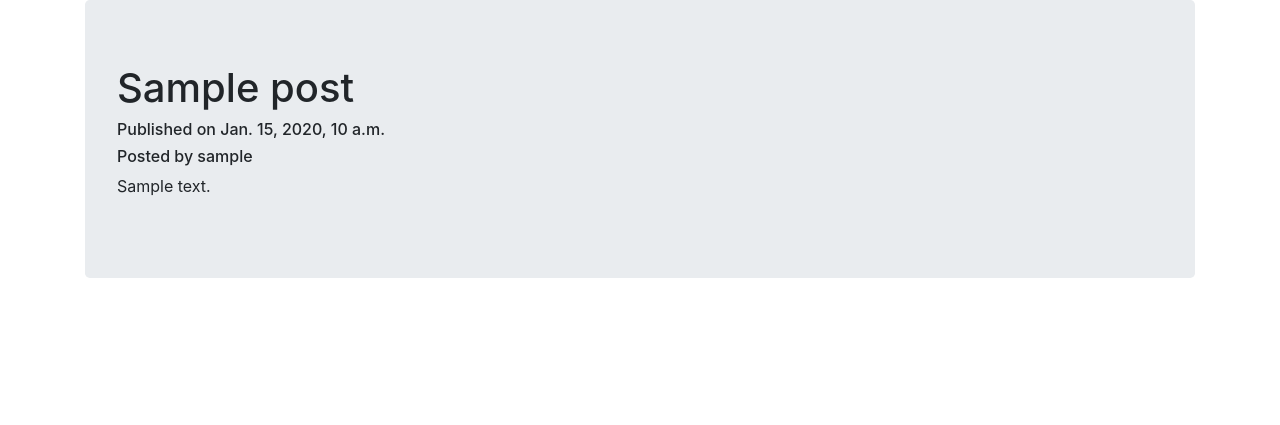
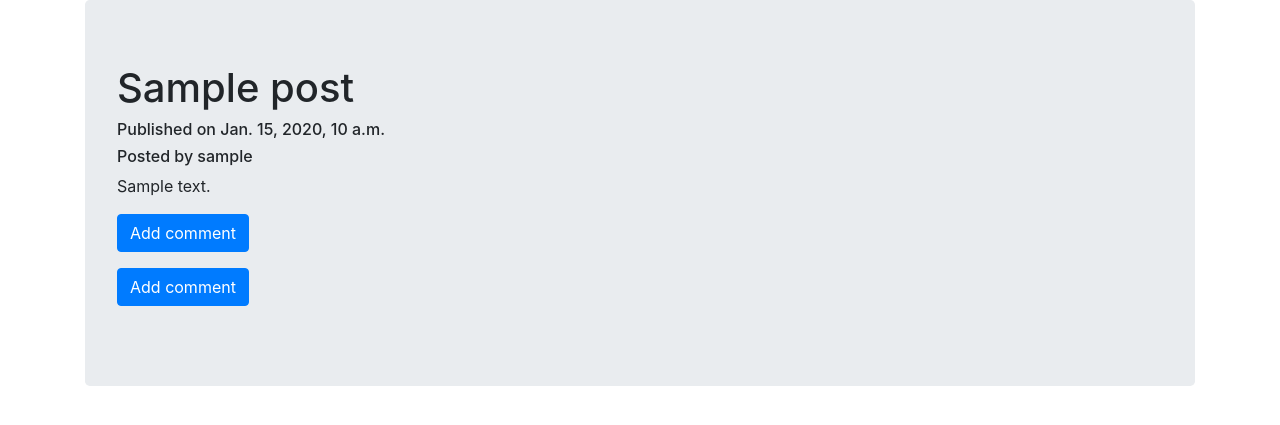
Before and after one commit to josepsa/Latest_blog, a Django app: page /blog_app/post_details/1/ in a window 1280 px wide. Shown: the part 104-529 px from the top of the page. Run offline with Django 3.2, Linux system fonts and the light colour scheme; tables that the repository leaves empty hold one stand-in row (values such as "Sample post"); some libraries are stand-ins or nearby versions.

Commit message:
second commit

```diff
--- a/blog_app/admin.py
+++ b/blog_app/admin.py
@@ -5,3 +5,4 @@ from django.contrib import admin
 from . import models
 
 admin.site.register(models.Post)
+admin.site.register(models.Comment)
--- a/blog_app/forms.py
+++ b/blog_app/forms.py
@@ -5,3 +5,8 @@ class PostForm(forms.ModelForm):
     class Meta():
         model=models.Post
         fields=('title','text')
+
+class CommentForm(forms.ModelForm):
+    class Meta():
+        models=models.Comment
+        fields=('text',)
--- a/blog_app/models.py
+++ b/blog_app/models.py
@@ -29,3 +29,28 @@ class Post(models.Model):
         if not self.pk:
             self.author=current_user
         super(Post,self).save(*args,**kwargs)
+
+    def publish(self):
+        self.published_date=timezone.now()
+        self.save()
+
+
+class Comment(models.Model):
+    post=models.ForeignKey(Post,on_delete=models.CASCADE,blank=True,null=True)
+    text=models.TextField()
+    created_date = models.DateTimeField(default=timezone.now)
+    created_by=models.ForeignKey(User,on_delete=models.CASCADE,blank=True,null=True,default=None)
+
+    def __str__(self):
+        return self.text
+
+    def get_absolute_url(self):
+        return reverse('blog_app:post_details',kwargs={'pk':self.pk})
+
+    def save(self,*args,**kwargs):
+        current_user=get_current_user()
+        if current_user and not User.pk:
+            current_user=None
+        if not self.pk:
+            self.created_by=current_user
+        super(Comment,self).save(*args,**kwargs)
--- a/blog_app/templates/blog_app/post_details.html
+++ b/blog_app/templates/blog_app/post_details.html
@@ -6,10 +6,16 @@
         <div><h6>Published on {{ post.published_date }}</h6></div>
         <h6>Posted by {{ post.author }}</h6>
         <p>{{ post.text }}</p>
+        <p><a class="btn btn-primary" href="{% url 'blog_app:add_comment' pk=post.pk %}">Add comment</a></p>
+        <p><a class="btn btn-primary " href="{% url 'bog_app:post_add_comment' pk=post.pk %}">Add comment</a></p>
+
     {% else %}
         <h6>Posted by {{ post.author }}</h6>
         <h6>Not published</h6>
         <p>{{ post.text }}</p>
+         <a class="btn btn-primary" href="{% url 'blog_app:post_publish' pk=post.pk %}">Publish</a>
+
     {% endif %}
-    </div>
+
+
 {% endblock %}
--- a/blog_app/templates/blog_app/post_draft_details.html
+++ b/blog_app/templates/blog_app/post_draft_details.html
@@ -6,5 +6,6 @@
         <h6>Created on: {{ post.created_date }}</h6>
         <p>{{ post.text }}</p>
         <h6>Not published</h6>
+        <a class="btn btn-primary" href="{% url 'blog_app:post_publish' pk=post.pk %}">Publish</a>
     </div>
 {% endblock %}
--- a/blog_app/urls.py
+++ b/blog_app/urls.py
@@ -10,4 +10,6 @@ urlpatterns = [
     path('post/new',views.PostCreateView.as_view(),name='post_create'),
     path('post_drafts_list',views.PostDraftView.as_view(),name='post_drafts_list'),
     path('post_drafts_details/<int:pk>/',views.PostDraftDetailsView.as_view(),name='post_drafts_details'),
+    path('post_publish/<int:pk>/publish',views.post_publish,name='post_publish'),
+    path('post_comment/<int:pk>/add_comment',views.CommentCreateView.as_view(),name='add_comment')
 ]
--- a/blog_app/views.py
+++ b/blog_app/views.py
@@ -1,4 +1,5 @@
 from django.contrib.auth import mixins
+from django.contrib.auth import decorators
 from django.shortcuts import render, get_object_or_404, redirect
 
 # Create your views here.
@@ -7,13 +8,6 @@ from django.utils import timezone
 from django.views import generic
 from . import models
 from . import forms
-
-from django.contrib.auth import models as auth_model
-
-from crum import get_current_user
-
-
-
 
 
 class PostListView(generic.ListView):
@@ -37,13 +31,25 @@ class PostCreateView(generic.CreateView,mixins.LoginRequiredMixin):
 class PostDraftView(generic.ListView):
     model=models.Post
     template_name = 'blog_app/post_drafts.html'
-    current_user = get_current_user()
 
     def get_queryset(self):
-        #return models.Post.objects.filter(author=auth_model.User.User.username).order_by('-created_date')
-        return models.Post.objects.order_by('-created_date')
+        return models.Post.objects.filter(author=self.request.user).order_by('-created_date')
+
 
 
 class PostDraftDetailsView(generic.DetailView):
     model = models.Post
     template_name = 'blog_app/post_draft_details.html'
+
+
+@decorators.login_required
+def post_publish(request,pk):
+    post=get_object_or_404(models.Post,pk=pk)
+    post.publish()
+    return redirect('blog_app:post_details',pk=pk)
+
+
+class CommentCreateView(generic.CreateView,mixins.LoginRequiredMixin):
+    model = models.Comment
+    template_name = 'blog_app/add_comment.html'
+    form_class = forms.CommentForm
--- a/templates/base.html
+++ b/templates/base.html
@@ -21,9 +21,9 @@
         <ul class="navbar-n">
             {% if user.is_authenticated %}
                 <li><a href="{% url 'blog_app:post_create' %}">Create Post</a> </li>
-                <li><a href="{% url 'user_accounts_app:signout' %}">Sign out</a> </li>
                 <li><a href="{% url 'blog_app:post_lists' %}">View Posts</a> </li>
                 <li><a href="{% url 'blog_app:post_drafts_list' %}">View Draft</a> </li>
+                <li><a href="{% url 'user_accounts_app:signout' %}">Sign out</a> </li>
             {% else %}
                 <li><a href="{% url 'user_accounts_app:signin' %}">Sign In</a> </li>
                 <li><a href="{% url 'user_accounts_app:signup' %}">Sign Up</a> </li>
```
Also changed, not shown: blog_app/templates/blog_app/add_comment.html (added, +9 -0 lines), README.md (added), blog_app/migrations/0005_auto_20200518_1703.py (added), blog_app/migrations/0006_comment_text.py (added), 1 other file.
